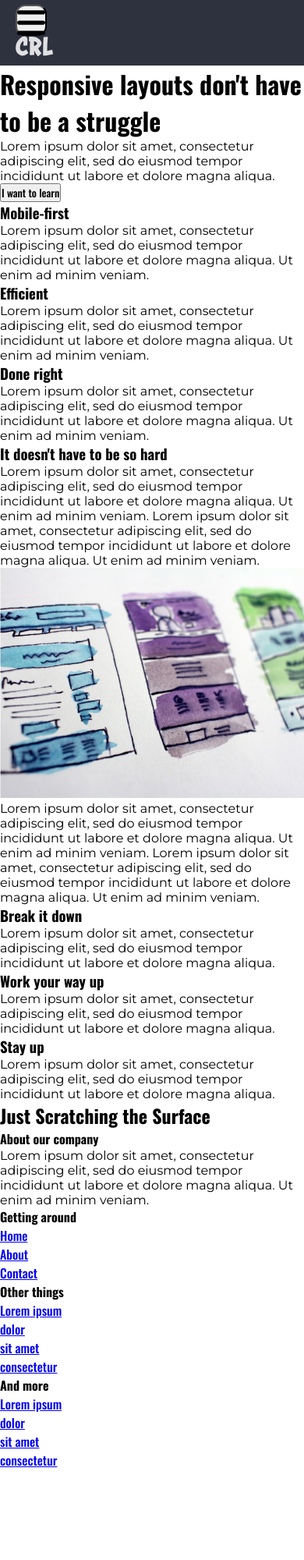
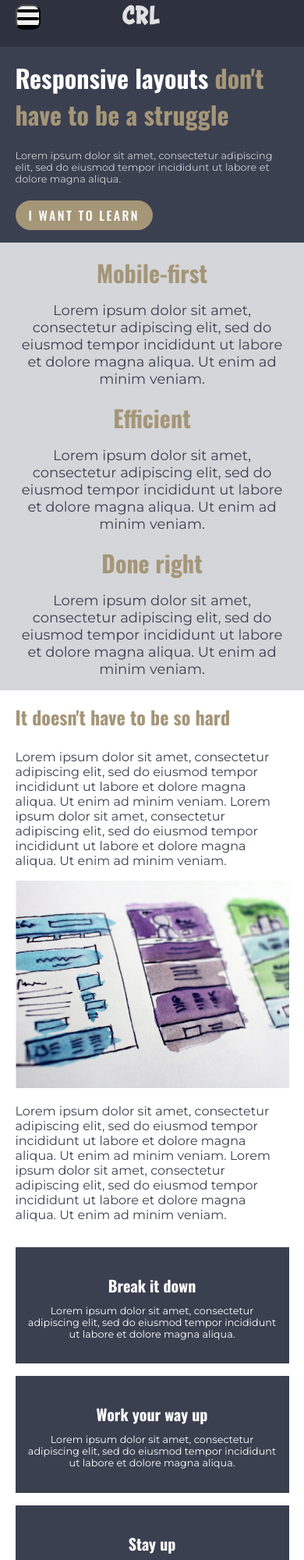
Before and after one commit to Nebil-Nej/Last-Challenge, a plain HTML site: page index.html in a window 390 px wide. Shown: the top 2000 px of the page at 78% size. Before the commit the page ends 1884 px from the top, so only its background shows below. Drawn offline with nearby package versions, Linux system fonts and the light colour scheme.

Commit message:
Mobile version finished

```diff
--- a/index.html
+++ b/index.html
@@ -11,8 +11,9 @@
 
 <body>
     <header class="navigation-bar-section">
-        <div class="container row">
+        <div class="container nav-row">
             <button class="nav-toggle"><img src="./images/bars-solid.svg" alt="bars solid image"></button>
+            <div class="row">
                 <div class="logo">
                     <a href="#"><img src="./images/logo.svg" alt="Logo"></a>
                 </div>
@@ -21,15 +22,19 @@
                         <li class="nav-list"><a href="#" class="nav-link">Home</a></li>
                         <li class="nav-list"><a href="#" class="nav-link">About</a></li>
                         <li class="nav-list"><a href="#" class="nav-link">Contact</a></li>
+                        <div class="sign-section">
                             <li class="nav-list"><a href="#" class="nav-link">Sign In</a></li>
                             <li class="nav-list"><a href="#" class="nav-link nav-link-btn">Sign Up</a></li>
+                        </div>
                     </ul>
                 </nav>
             </div>
+        </div>
     </header>
-    <div class="intro">
+    <div class="intro row">
+        <div class="container">
             <div class="intro-head left">
-            <h1>Responsive layouts <span>don't have to be a struggle</span></h1>
+                <h1>Responsive layouts<span> don't have to be a struggle</span></h1>
             </div>
             <div class="intro-paragraph right">
                 <p>Lorem ipsum dolor sit amet, consectetur
@@ -38,9 +43,10 @@
                 <input type="button" class="intro-btn" value="I want to learn" name="learn button" />
             </div>
         </div>
-    <main class="main-part">
-        <section class="first-mid-section">
-            <div class="mobile-part">
+    </div>
+    <main class="main-part ">
+        <section class="first-mid-section container row">
+            <div class="mobile-part col">
                 <h3>Mobile-first</h3>
                 <p>Lorem ipsum dolor sit amet,
                     consectetur adipiscing elit, sed do
@@ -48,7 +54,7 @@
                     labore et dolore magna aliqua. Ut
                     enim ad minim veniam.</p>
             </div>
-            <div class="efficient-part">
+            <div class="efficient-part col">
                 <h3>Efficient</h3>
                 <p>Lorem ipsum dolor sit amet,
                     consectetur adipiscing elit, sed do
@@ -56,7 +62,7 @@
                     labore et dolore magna aliqua. Ut
                     enim ad minim veniam.</p>
             </div>
-            <div class="done-part">
+            <div class="done-part col">
                 <h3>Done right</h3>
                 <p>Lorem ipsum dolor sit amet,
                     consectetur adipiscing elit, sed do
@@ -65,8 +71,8 @@
                     enim ad minim veniam.</p>
             </div>
         </section>
-        <section class="second-mid-section">
-            <div class="left">
+        <section class="second-mid-section row">
+            <div class="left container">
                 <h3>It doesn't have to be so hard</h3>
                 <p>Lorem ipsum dolor sit amet, consectetur adipiscing elit, sed do
                     eiusmod tempor incididunt ut labore et dolore magna aliqua. Ut
@@ -80,7 +86,7 @@
                     adipiscing elit, sed do eiusmod tempor incididunt ut labore et
                     dolore magna aliqua. Ut enim ad minim veniam.</p>
             </div>
-            <div class="right">
+            <div class="right container row">
                 <div class="col">
                     <h3>Break it down</h3>
                     <p>Lorem ipsum dolor sit amet,
@@ -106,7 +112,9 @@
         </section>
     </main>
     <footer class="bottom-section">
+        <div class="container">
             <h2>Just Scratching the Surface</h2>
+            <div class="footer-row">
                 <div class="footer-section-one">
                     <h4>About our company</h4>
                     <p>Lorem ipsum dolor sit amet, consectetur adipiscing
@@ -116,28 +124,30 @@
                 <div class="footer-section-second">
                     <h4>Getting around</h4>
                     <ul>
-                <li><a href="#">Home</a></li>
-                <li><a href="#">About</a></li>
-                <li><a href="#">Contact</a></li>
+                        <li><a href="#" class="nav-link">Home</a></li>
+                        <li><a href="#" class="nav-link">About</a></li>
+                        <li><a href="#" class="nav-link">Contact</a></li>
                     </ul>
                 </div>
                 <div class="footer-section-three">
                     <h4>Other things</h4>
                     <ul>
-                <li><a href="#">Lorem ipsum</a></li>
-                <li><a href="#">dolor</a></li>
-                <li><a href="#">sit amet</a></li>
-                <li><a href="#">consectetur</a></li>
+                        <li><a href="#" class="nav-link">Lorem ipsum</a></li>
+                        <li><a href="#" class="nav-link">dolor</a></li>
+                        <li><a href="#" class="nav-link">sit amet</a></li>
+                        <li><a href="#" class="nav-link">consectetur</a></li>
                     </ul>
                 </div>
                 <div class="footer-section-four">
                     <h4>And more</h4>
                     <ul>
-                <li><a href="#">Lorem ipsum</a></li>
-                <li><a href="#">dolor</a></li>
-                <li><a href="#">sit amet</a></li>
-                <li><a href="#">consectetur</a></li>
+                        <li><a href="#" class="nav-link">Lorem ipsum</a></li>
+                        <li><a href="#" class="nav-link">dolor</a></li>
+                        <li><a href="#" class="nav-link">sit amet</a></li>
+                        <li><a href="#" class="nav-link">consectetur</a></li>
                     </ul>
+                </div>
+            </div>
         </div>
     </footer>
     <script src="./script.js"></script>
--- a/styles.css
+++ b/styles.css
@@ -25,6 +25,11 @@
   display: flex;
   flex-direction: column;
   justify-content: space-around;
+  gap: 1em;
+}
+
+.col{
+  text-align: center;
 }
 
 .container{
@@ -43,6 +48,7 @@ a,h1,h2,h3,h4, input{
 
 p {
   font-family: 'Montserrat', sans-serif;
+  color: var(--hero-background);
 }
 
 /* Navigation part */
@@ -55,27 +61,192 @@ p {
 
 .nav-list-section {
   display: none;
+  transition: visibility 10ms ease-in-out;
 }
 
 .nav-list-section.expand{
-  display: flex;
+  display: block;
   flex-direction: column;
 }
 
+.nav-row{
+  display: flex;
+  align-items: center;
+}
+
 .nav-toggle {
-  width: 40px;
-  height: 40px;
+  width: 2rem;
+  height: 2rem;
+  align-self: flex-start;
   border-radius: 30%;
+  margin-right: 30%;
+}
+
+.nav-toggle:hover{
+  cursor: pointer;
 }
 
 .logo {
   width: 3rem;
+  align-self: center;
+  margin: 0 auto;
+}
+
+.nav-list{
+  list-style: none;
+  margin-bottom: 0.5em;
+}
+
+.nav-link{
+  text-decoration: none;
+  color: var(--word-white-color);
+}
+
+.sign-section{
+  margin-top: 1em;
 }
 
 /* Introduction Section */
 
+.intro {
+  display: flex;
+  justify-content: center;
+  align-items: center;
+  background-color: var(--hero-background);
+}
+
+.intro-head {
+  padding: 1em 0;
+}
+
+.left h1{
+  color: var(--word-white-color);
+}
+
+.left h1 span {
+  color: var(--special-word-color);
+}
+
+.intro-paragraph,.intro-paragraph p {
+  padding-bottom: 1em;
+}
+
+.intro-paragraph p {
+  color: var(--word-white-color);
+  opacity: 0.75;
+}
+
+.intro-btn {
+  padding: .4em 1em;
+  border-radius: 20px;
+  text-transform: uppercase;
+  letter-spacing: .15em;
+  background-color: var(--special-word-color);
+  border:1px solid var(--special-word-color);
+  color: var(--word-white-color);
+  font-size: 1rem;
+  font-weight: 500;
+}
+
+
 /* First Mid Section */
+  .main-part {
+    width: 100%;
+    background-color: #6f737f4b;
+  }
+  .first-mid-section {
+    padding: 1em 0;
+    text-align: center;
+  }
+
+  .first-mid-section h3 {
+    color: var(--special-word-color);
+  }
+
+  .first-mid-section .col{
+    color: var(--hero-background);
+    font-size: 1.125rem;
+  }
+
+  .first-mid-section .col h3{
+    font-size: 1.875rem;
+    margin-bottom: .5em;
+  }
+  .first-mid-section .col p{
+    font-size: 1.125rem;
+  }
 
 /* Second Mid Section */
 
+  .second-mid-section{
+    background-color: var(--word-white-color);
+    padding: 1em 0;
+  }
+
+  .left h3{
+    margin-bottom: 1em;
+    color: var(--special-word-color);
+    font-size: clamp(1.5rem,50%,2.25rem);
+  }
+
+  .left p {
+    font-size: 1.0rem;
+    margin: 1em 0;
+  }
+  .right h3,.right p {
+    color: var(--word-white-color);
+    margin: .5em 0;
+  }
+
+  .right h3 {
+    font-size: 1.25rem;
+    font-weight: 700;
+  }
+  .right p {
+    font-size: 0.8rem;
+  }
+
+  .right .col {
+    background-color: var(--hero-background);
+    padding: 1.5em 1em;
+  }
+
 /* Footer section */
+
+.bottom-section{
+  background-color: var(--hero-background);
+  text-align: center;
+  padding: 2em 0;
+}
+
+.bottom-section h2 {
+  font-size: 1.5rem;
+  color: var(--word-white-color);
+}
+
+.bottom-section p{
+  color: #ffffffd6;
+  font-size: .75rem;
+}
+
+.bottom-section li{
+  list-style: none;
+}
+
+.bottom-section h4 {
+  font-size: 1rem;
+  color: var(--special-word-color);
+  margin: 0.5em 0;
+}
+
+.bottom-section .nav-link {
+  font-size: .75rem;
+  font-family: 'Monserrat',sans-serif;
+  color: #ffffffd6;
+}
+
+.footer-row{
+  display: flex;
+  flex-wrap: wrap;
+  justify-content: space-evenly;
+}
```
Lines whose indentation alone changed are shown as unchanged.
